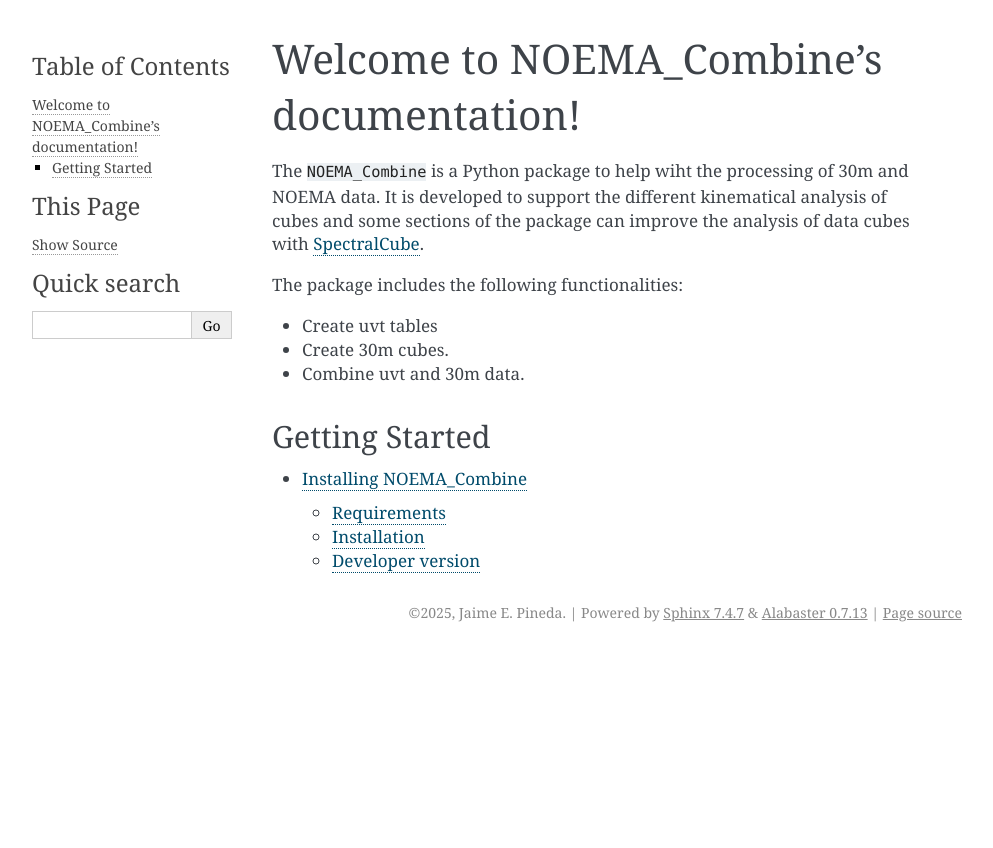
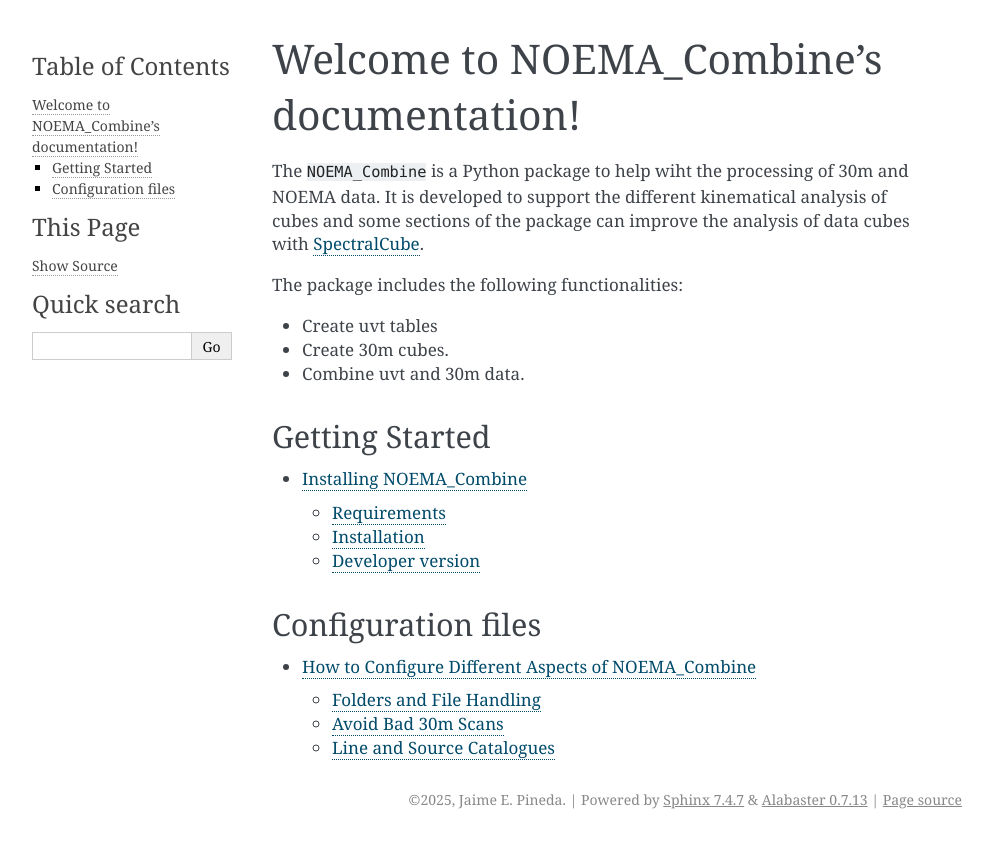
Before and after one commit to jpinedaf/NOEMA_Combine_scripts, a Sphinx documentation site: the page built from docs/index.rst, in a window 1280 px wide. Shown: the top 848 px of the page, without its empty margins (148-1141 px from the left). Built offline with Sphinx 7.4.7, drawn with Linux system fonts in a browser that asks for light colours; some of the changed lines change nothing that is shown.

Commit message:
feat: add configuration files documentation and update index reference

```diff
--- /dev/null
+++ b/docs/configuration_files.rst
@@ -0,0 +1,175 @@
+How to Configure Different Aspects of NOEMA_Combine
+===================================================
+
+Folders and File Handling
+-------------------------
+
+The main configuration options for NOEMA_Combine are set using configuration files.
+These files allow you to specify folders, file handling options, and other
+parameters used throughout the package.
+The file name is `config.ini` and an example configuration file is shown below.
+
+.. code-block:: ini
+
+    [folders]
+    uvt_dir = D/
+    uvt_dir_out = D30m/
+    dir_30m = 30m/
+    inputdir = raw_data/, additional_data/, more_data/
+
+    [catalogues]
+    line_catalogue = line_catalogue_3mm.csv
+    source_catalogue = region_catalogue.yml
+
+    [file_handling]
+    ignorefiles_1 = raw_data/FTSOdp20220220.30m
+    ignorefiles_2 = raw_data/FTSOdp20220731.30m
+
+    [file_extensions]
+    selfcal = _sc
+    uvsub = _contsub
+
+The different sections of the configuration file are described below:
+
+- **[folders]**: This section specifies the directories used for input and output data.
+    - `uvt_dir`: Folder with calibrated uv-tables.
+    - `uvt_dir_out`: Folder to store calibrated uv-tables output.
+    - `dir_30m`: Folder to store calibrated and gridded 30m data.
+    - `inputdir`: list of directories on which to search for raw 30m data.
+- **[catalogues]**: This section allows you to specify the line and source catalogue files used in the analysis.
+    - `line_catalogue`: File containing the line catalogue. It is a CSV file with the list of lines, spectroscopic parameters and processing parameters (see below).
+    - `source_catalogue`: File containing the source catalogue. It is a YAML file with the list of sources and their properties (see below).
+- **[file_handling]**: Here, you can list files to be ignored during processing.
+  This is useful for excluding specific datasets that may not be relevant, or to avoid unreliable scans.
+- **[file_extensions]**: This section defines custom file extensions for self-calibrated and continuum-subtracted files.
+
+
+Avoid Bad 30m Scans
+-------------------
+
+In some cases, certain scans from the 30m telescope may be unreliable or contain bad data.
+To avoid processing these bad scans, you can specify them in the configuration file
+under the **[file_handling]** section using the ``ignorefiles_1`` and ``ignorefiles_2`` options.
+For example:
+
+.. code-block:: ini
+
+    [file_handling]
+    ignorefiles_1 = raw_data/FTSOdp20220220.30m
+
+
+The following ``CLASS`` script will create a new 30m file excluding the bad scans.
+Here from scan 1 until 53, the **LO** and **UO** scans are compromised and
+will be removed.
+The output file will be named ``FTSOdp20220220_fix.30m`` and when combined with
+**[file_handling]** this ensures that only the right scans are processed to
+make the cubes.
+
+.. code-block:: fortran
+
+    !
+    ! script to comment remove compromised scans seen on 2022-feb-21
+    !
+    file in FTSOdp20220220.30m
+    file out FTSOdp20220220_fix.30m single
+
+    set scan 1 53
+    ! only inner units are kept
+    set telescope 30ME0*I-*
+    find
+    get zero
+    sic message class s-i
+    for i 1 to found
+        get n
+        write
+    next
+
+    !
+    ! now save all other data
+    !
+    set scan 54 *
+    set telescope *
+    find
+    get zero
+    for i 1 to found
+        get n
+        write
+    next
+    sic message class s+i
+
+
+Line and Source Catalogues
+-------------------------
+The line and source catalogues are essential components of the NOEMA_Combine package,
+providing necessary information for data processing and analysis.
+
+- **Line Catalogue**: This is a CSV file that contains a list of spectral lines along with their spectroscopic parameters and processing parameters.
+  Each row in the CSV file corresponds to a different spectral line, and the columns include information such as line frequency, transition details, and any specific processing instructions.
+- **Source Catalogue**: This is a YAML file that contains a list of sources and their properties.
+  Each entry in the YAML file represents a different source, with details such as source
+
+
+Source Catalogue
+^^^^^^^^^^^^^^^
+
+The source catalogue is a YAML file that contains a list of sources and their properties.
+Each entry in the YAML file represents a different source, and
+an example of a source catalogue entry in YAML format is shown below:
+
+.. code-block:: yaml
+
+    L1448N:
+    RA0: "3h25m36.44s"
+    Dec0: "30d45m18.3s"
+    height: "33 arcsec"
+    width: "30 arcsec"
+    fig_width: 6.0
+    fig_height: 6.0
+    Vlsr: 9.0
+    source_30m: "L1448N"
+    source_out: "L1448N"
+    B5-IRS1:
+    RA0: "03h47m41.591s"
+    Dec0: "32d51m43.672s"
+    height: "40 arcsec"
+    width: "40 arcsec"
+    fig_width: 6.0
+    fig_height: 6.0
+    Vlsr: 9.0
+    source_30m: "B5-IRS1 B5-Cond*"
+    source_out: "B5-IRS1"
+
+- The ``RA0`` and ``Dec0`` fields specify the coordinates of the source to be used for the single dish cubes.
+- The ``Vlsr`` is also used for the 30m gridding, and it is in ``km/s``, it is also used to extract uv-tables around the systemic velocity of the source.
+- The ``source_30m`` field is used to identify the 30m data files corresponding to the source. It is a string that can include a list of names to be later used in the ``find /source source_30m`` within ``CLASS``
+- The ``source_out`` field specifies the name to be used for output files related to the source.
+
+Line Catalogue
+^^^^^^^^^^^^^^
+
+The line catalogue is a CSV file that contains a list of spectral lines along with their spectroscopic parameters and processing parameters.
+The first line of the CSV file contains the column headers, and each subsequent row corresponds to a different spectral line.
+
+An example of a line catalogue entry in CSV format is shown below:
+
+.. code-block:: csv
+
+    #name,QN(filename),freq(GHz),mol(plot),QN(plot),Aul(logs^-1),Eul(K),cat,NOEMAbb,unit,width(km/s),30msetup,30mbb,30mwidth(km/s),30mline(km/s)
+    SO,5_5_4_4,215.22065300,SO,"5(5)-4(4)",-3.91491,44.10371,JPL,lo,l009l048,10.0,Setup1,LO,20,5.0
+    DCO+,3_2,216.11258220,DCO\u+,"3-2",-2.62283,20.74365,CDMS,lo,l012l051,10.0,Setup2,LO,20,3.0
+    c-HCCCH,3_3_0_2_2_1,216.27875600,c-C\d3H\d2,"3(3,0)-2(2,1)",-3.59211,19.46594,CDMS,lo,l013l052,10.0,Setup2,LO,20,3.0
+
+
+- The ``#name`` column specifies the common name of the spectral line to be used as identifing the molecule and used in the filename.
+- The ``QN(filename)`` column indicates the quantum numbers used for the line identification and in the filename.
+- The ``freq(GHz)`` column provides the frequency of the line in ``GHz``.
+- The ``mol(plot)`` and ``QN(plot)`` columns specify the molecule and quantum numbers to be used for the ``GILDAS`` header.
+- The ``Aul(logs^-1)`` and ``Eul(K)`` columns to provide the Einstein A coefficient and upper energy level of the transition, good information to access easily.
+- The ``cat`` column indicates the catalogue source (e.g., JPL, CDMS).
+- The ``NOEMAbb`` column specifies whether the line is observed with the lower sideband (``lo`` or ``li``) or upper sideband (``ui`` or ``uo``).
+- The ``unit`` column indicates the unit for processing. This is the narrow unit name, this is used for the folder and filename.
+- The ``width(km/s)`` column specifies the velocity width for processing in ``km/s``. It is used to
+- The ``30msetup`` and ``30mbb`` columns refer to the 30m setup (e.g., Setup1 or Setup2) and the unit that covers the line (``LO``, ``LI``, ``UI``, or ``UO``). This information is not used currently when serching for the scans covering the lines.
+- The ``30mwidth(km/s)`` and ``30mline(km/s)`` columns provide parameters specific to 30m data processing.
+    - ``30mwidth(km/s)`` is the with of the cube to be made around the line in ``km/s`` (cubes covers ``Vlsr - 30mwidth(km/s)`` until ``Vlsr + 30mwidth(km/s)``).
+    - ``30mline(km/s)`` is the velocity width used to define the window in ``CLASS`` to avoid the line for baseline fitting. The baseline is using the following range of velocities: from ``Vlsr - 30mwidth(km/s)`` until ``Vlsr - 30mline(km/s)``  and ``Vlsr + 30mline(km/s)`` until ``Vlsr + 30mwidth(km/s)``.
--- a/docs/index.rst
+++ b/docs/index.rst
@@ -23,13 +23,13 @@
 
      installation.rst
 
-.. Velocity gradient
-.. ^^^^^^^^^^^^^^^^^
+Configuration files
+^^^^^^^^^^^^^^^^^^^
 
-.. .. toctree::
-..      :maxdepth: 2
+.. toctree::
+     :maxdepth: 2
 
-..      vgrad.rst
+     configuration_files.rst
 
 .. Offsets and Sky rotation
 .. ^^^^^^^^^^^^^^^^^^^^^^^^
```
